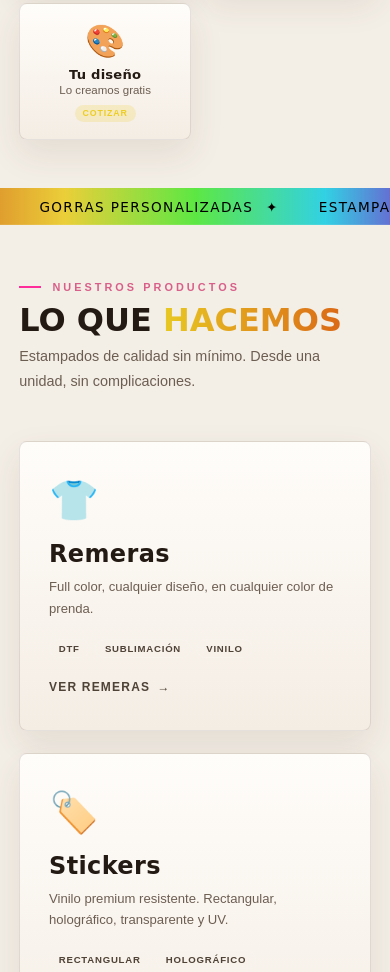
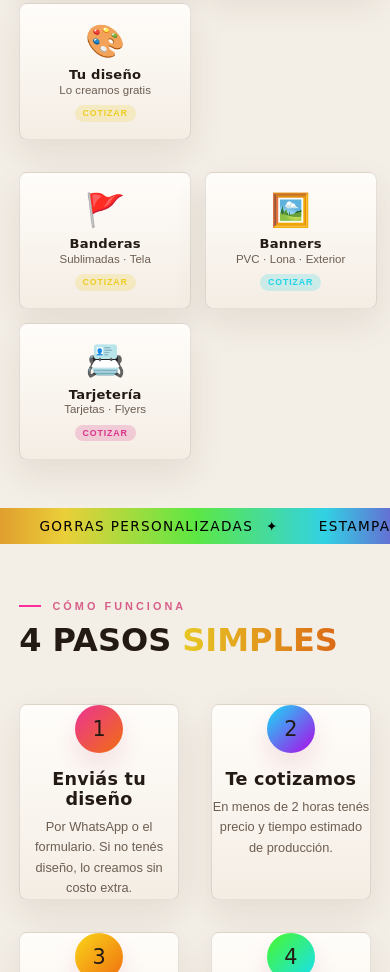
Before and after one commit to hermesarg/nicoweb2, a plain HTML site: page index.html in a window 390 px wide. Shown: the part 899-1871 px from the top of the page. Drawn offline with Linux system fonts and the light colour scheme.

Commit message:
feat: Lo que hacemos como título de cuadros, Banderas/Banners/Tarjetería solo mobile, sección svc oculta

```diff
--- a/index.html
+++ b/index.html
@@ -267,6 +267,8 @@ footer{background:rgba(0,0,0,.5);border-top:1px solid rgba(255,255,255,.05);padd
   .hero-card p{font-size:.58rem;}
   .hero-card:nth-child(2),.hero-card:nth-child(4){margin-top:0;}
   .card-tag{font-size:.55rem;padding:.2rem .5rem;}
+  .hero-section-title{display:block;}
+  .hero-right-extra{display:grid;grid-template-columns:repeat(3,1fr);gap:.45rem;margin-top:.45rem;}
   .hero-title{font-size:clamp(2.4rem,10vw,3.5rem);}
   .hero-sub{font-size:.9rem;margin:1rem 0 1.8rem;}
   .hero-actions{flex-direction:column;}
@@ -309,6 +311,11 @@ footer{background:rgba(0,0,0,.5);border-top:1px solid rgba(255,255,255,.05);padd
   .cat-grid{grid-template-columns:repeat(2,1fr);}
   .steps-grid{grid-template-columns:1fr;}
 }
+
+  /* Título "Lo que hacemos" sobre los cuadros */
+  .hero-section-title{display:none;font-family:'Fredoka One',cursive;font-size:.65rem;font-weight:900;letter-spacing:.2em;text-transform:uppercase;color:var(--pink);margin-bottom:.3rem;}
+  /* Cuadros extra (Banderas/Banners/Tarjetería) solo mobile */
+  .hero-right-extra{display:none;}
 </style>
 <link rel="stylesheet" href="design-polish.css">
 <script type="application/ld+json">
@@ -418,12 +425,18 @@ footer{background:rgba(0,0,0,.5);border-top:1px solid rgba(255,255,255,.05);padd
       <div><div class="stat-num">100%</div><div class="stat-lab">Custom</div></div>
     </div>
   </div>
+  <div class="hero-section-title">Lo que hacemos</div>
   <div class="hero-right">
     <a href="remeras.html" class="hero-card"><span class="hero-card-icon">👕</span><h3>Remeras</h3><p>DTF · Sublimación · Vinilo</p><span class="card-tag tag-pink">Ver</span></a>
     <a href="stickers.html" class="hero-card"><span class="hero-card-icon">🏷️</span><h3>Stickers</h3><p>Rectangular · Holo · UV</p><span class="card-tag tag-cyan">Ver</span></a>
     <a href="gorras.html" class="hero-card"><span class="hero-card-icon">🧢</span><h3>Gorras</h3><p>DTF · Vinilo · Transfer</p><span class="card-tag tag-green">Ver</span></a>
     <a href="pullovers.html" class="hero-card"><span class="hero-card-icon">👘</span><h3>Pullovers</h3><p>DTF full color · Capucha</p><span class="card-tag tag-pink">Ver</span></a>
     <a href="https://wa.me/542995174801?text=Hola!%20Quiero%20cotizar" class="hero-card" target="_blank" rel="noopener noreferrer"><span class="hero-card-icon">🎨</span><h3>Tu diseño</h3><p>Lo creamos gratis</p><span class="card-tag tag-yellow">Cotizar</span></a>
+  </div>
+  <div class="hero-right hero-right-extra">
+    <a href="https://wa.me/542995174801?text=Hola!%20Quiero%20cotizar%20banderas" class="hero-card" target="_blank" rel="noopener noreferrer"><span class="hero-card-icon">🚩</span><h3>Banderas</h3><p>Sublimadas · Tela</p><span class="card-tag tag-yellow">Cotizar</span></a>
+    <a href="https://wa.me/542995174801?text=Hola!%20Quiero%20cotizar%20banners" class="hero-card" target="_blank" rel="noopener noreferrer"><span class="hero-card-icon">🖼️</span><h3>Banners</h3><p>PVC · Lona · Exterior</p><span class="card-tag tag-cyan">Cotizar</span></a>
+    <a href="https://wa.me/542995174801?text=Hola!%20Quiero%20cotizar%20tarjeteria" class="hero-card" target="_blank" rel="noopener noreferrer"><span class="hero-card-icon">📇</span><h3>Tarjetería</h3><p>Tarjetas · Flyers</p><span class="card-tag tag-pink">Cotizar</span></a>
   </div>
 </section>
 
@@ -435,7 +448,7 @@ footer{background:rgba(0,0,0,.5);border-top:1px solid rgba(255,255,255,.05);padd
 </div>
 
 <!-- SERVICIOS -->
-<section class="section" id="servicios">
+<section class="section" id="servicios" style="display:none;">
   <div class="reveal">
     <div class="sec-eye">Nuestros productos</div>
     <h2 class="sec-title">LO QUE <span>HACEMOS</span></h2>
```
